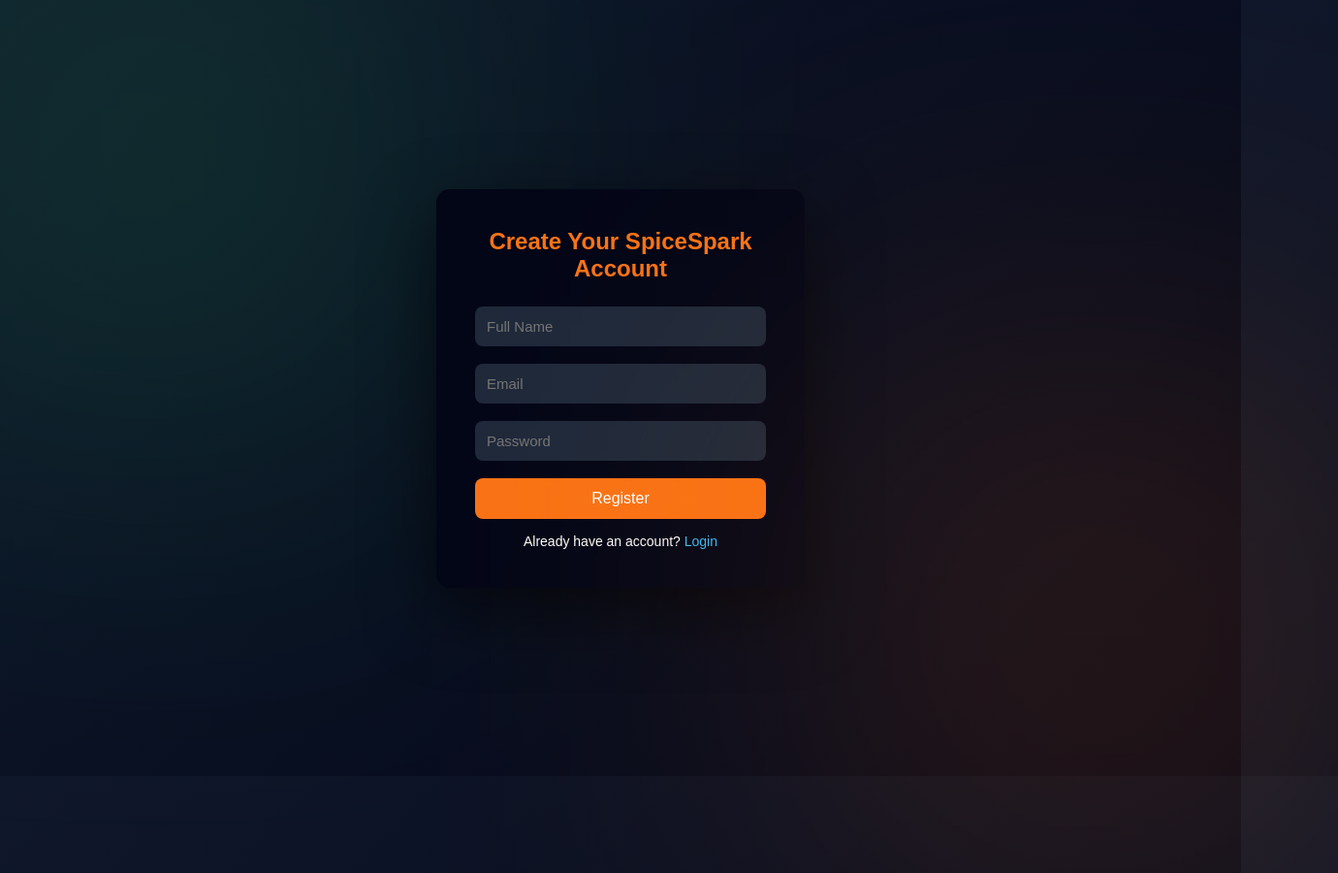
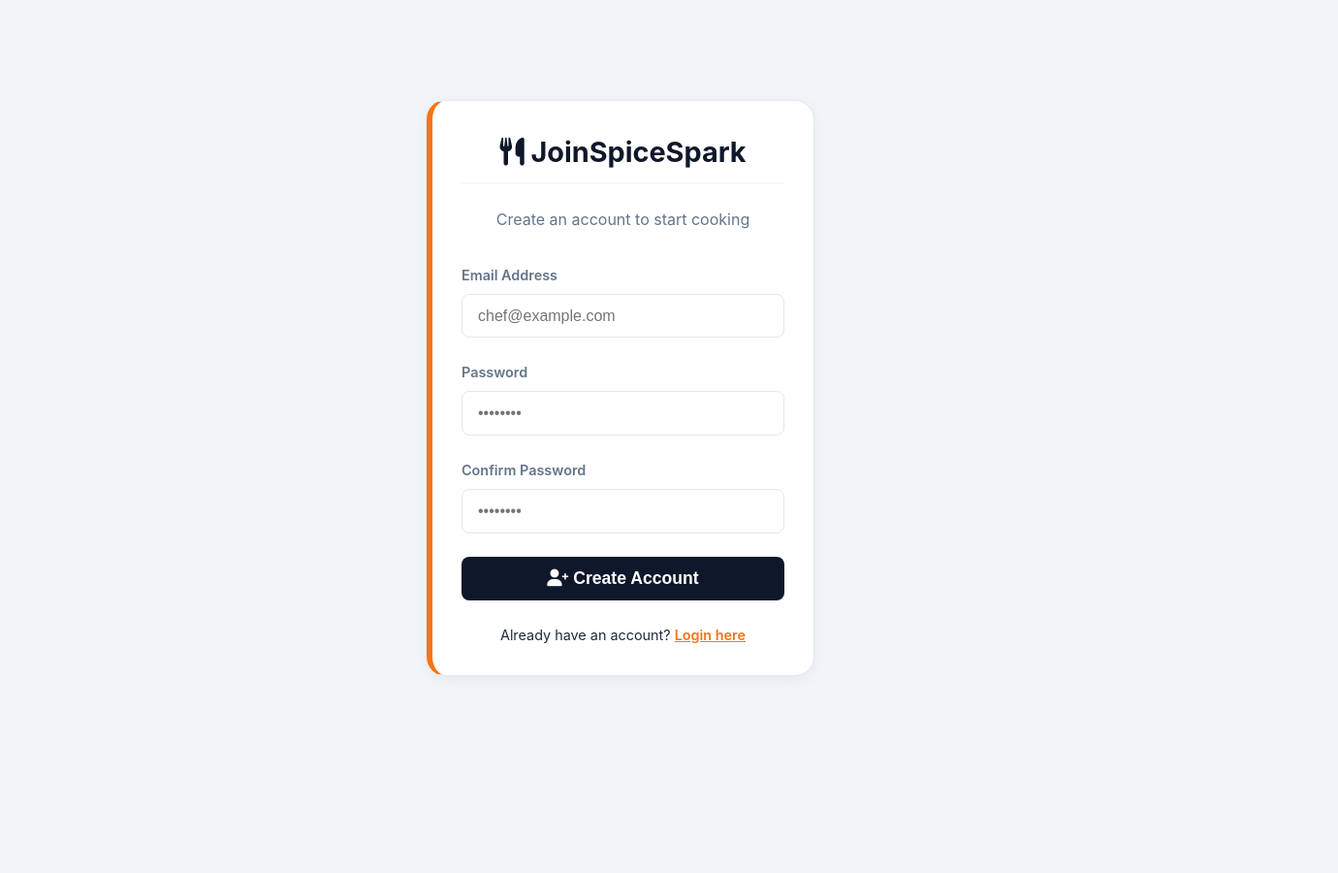
Before and after one commit to timothyasuke-prog/SpiceSpark, a website: page public/register.html in a window 1280 px wide. Shown: the whole page at 97% size, 1380 px wide, since content can reach past the window. After the commit the page ends 800 px from the top, so only its background shows below. Drawn offline with Linux system fonts and the light colour scheme.

Commit message:
Update register.html

```diff
--- a/public/register.html
+++ b/public/register.html
@@ -3,180 +3,97 @@
 <head>
     <meta charset="UTF-8">
     <meta name="viewport" content="width=device-width, initial-scale=1.0">
-<title>Register - SpiceSpark</title>
+    <meta name="theme-color" content="#f97316">
+    <link rel="manifest" href="manifest.json">
+    <title>Register | SpiceSpark</title>
+    <link rel="stylesheet" href="user/style.css">
+    <link rel="stylesheet" href="https://cdnjs.cloudflare.com/ajax/libs/font-awesome/6.0.0/css/all.min.css">
+</head>
+<body style="display: flex; align-items: center; justify-content: center; background: #f1f5f9;">
 
-<style>
+    <button id="pwa-install-btn" class="pwa-install-btn" aria-hidden="true"><i class="fas fa-download"></i> Install</button>
 
-*{
-margin:0;
-padding:0;
-box-sizing:border-box;
-font-family:Arial, Helvetica, sans-serif;
+    <div class="recipe-card" style="width: 100%; max-width: 400px; border-left: 6px solid #f97316;">
+        <div style="text-align: center; margin-bottom: 2rem;">
+            <h2 style="color: #0f172a;"><i class="fas fa-utensils"></i> JoinSpiceSpark</h2>
+            <p style="color: #64748b;">Create an account to start cooking</p>
+        </div>
+
+        <form id="registerForm">
+            <div class="field">
+                <label>Email Address</label>
+                <input type="email" id="regEmail" placeholder="chef@example.com" required>
+            </div>
+
+            <div class="field">
+                <label>Password</label>
+                <input type="password" id="regPass" placeholder="••••••••" required>
+            </div>
+
+            <div class="field">
+                <label>Confirm Password</label>
+                <input type="password" id="confirmPass" placeholder="••••••••" required>
+            </div>
+
+            <button type="submit" id="regBtn" class="btn-primary">
+                <i class="fas fa-user-plus"></i> Create Account
+            </button>
+        </form>
+
+        <div style="text-align: center; margin-top: 1.5rem; font-size: 0.9rem;">
+            Already have an account?
+            <a href="login.html" style="color: #f97316; font-weight: 600;">Login here</a>
+        </div>
+    </div>
+
+<script>
+document.getElementById('registerForm').onsubmit = async (e) => {
+    e.preventDefault();
+
+    const email = document.getElementById('regEmail').value;
+    const password = document.getElementById('regPass').value;
+    const confirmPassword = document.getElementById('confirmPass').value;
+    const btn = document.getElementById('regBtn');
+
+    if (password !== confirmPassword) {
+        alert("❌ Passwords do not match!");
+        return;
     }
 
-body{
-height:100vh;
-display:flex;
-align-items:center;
-justify-content:center;
-background:linear-gradient(135deg,#0f172a,#020617);
-overflow:hidden;
+    btn.disabled = true;
+    const originalText = btn.innerHTML;
+    btn.innerHTML = '<span class="spinner"></span> Creating Account...';
+
+    try {
+        const res = await fetch('/api/auth/register', {
+            method: 'POST',
+            headers: { 'Content-Type': 'application/json' },
+            body: JSON.stringify({ email, password, confirmPassword })
+        });
+
+        const data = await res.json();
+
+        if (res.ok) {
+            alert("✅ " + data.message);
+            window.location.href = "login.html";
+        } else {
+            alert("⚠️ " + data.error);
+            btn.disabled = false;
+            btn.innerHTML = originalText;
         }
+    } catch (err) {
+        alert("❌ Could not connect to the server.");
+        btn.disabled = false;
+        btn.innerHTML = originalText;
+    }
+};
+</script>
 
-/* glowing background */
-
-body::before{
-content:"";
-position:absolute;
-width:500px;
-height:500px;
-background:#22c55e;
-filter:blur(200px);
-opacity:0.25;
-top:-100px;
-left:-100px;
+<script>
+if ('serviceWorker' in navigator) {
+    navigator.serviceWorker.register('/service-worker.js').catch(console.error);
 }
-
-body::after{
-content:"";
-position:absolute;
-width:500px;
-height:500px;
-background:#f97316;
-filter:blur(200px);
-opacity:0.25;
-bottom:-100px;
-right:-100px;
-}
-
-/* card */
-
-.container{
-position:relative;
-background:#020617;
-padding:40px;
-border-radius:14px;
-width:380px;
-box-shadow:0 25px 70px rgba(0,0,0,0.6);
-color:white;
-animation:fadeIn 0.8s ease;
-}
-
-h2{
-text-align:center;
-margin-bottom:25px;
-color:#f97316;
-}
-
-/* inputs */
-
-input{
-width:100%;
-padding:12px;
-margin-bottom:18px;
-border:none;
-border-radius:8px;
-background:#1e293b;
-color:white;
-font-size:15px;
-transition:0.3s;
-}
-
-input:focus{
-outline:none;
-background:#334155;
-}
-
-/* button */
-
-button{
-width:100%;
-padding:12px;
-border:none;
-border-radius:8px;
-background:#f97316;
-color:white;
-font-size:16px;
-cursor:pointer;
-transition:0.3s;
-}
-
-button:hover{
-background:#fb923c;
-transform:scale(1.05);
-}
-
-/* links */
-
-.links{
-text-align:center;
-margin-top:15px;
-font-size:14px;
-}
-
-.links a{
-color:#38bdf8;
-text-decoration:none;
-}
-
-.links a:hover{
-text-decoration:underline;
-}
-
-/* animation */
-
-@keyframes fadeIn{
-from{
-opacity:0;
-transform:translateY(20px);
-}
-to{
-opacity:1;
-transform:translateY(0);
-}
-}
-
-/* mobile */
-
-@media(max-width:450px){
-
-.container{
-width:90%;
-padding:30px;
-}
-
-}
-
-</style>
-</head>
-
-<body>
-
-<div class="container">
-
-<h2>Create Your SpiceSpark Account</h2>
-
-<form id="registerForm">
-
-<input type="text" id="name" placeholder="Full Name" required>
-
-<input type="email" id="email" placeholder="Email" required>
-
-<input type="password" id="password" placeholder="Password" required>
-
-<button type="submit">Register</button>
-
-</form>
-
-<div class="links">
-
-<p>Already have an account? <a href="login.html">Login</a></p>
-
-</div>
-
-</div>
-
-<script src="script.js"></script>
+</script>
 
 </body>
 </html>
```
Lines whose indentation alone changed are shown as unchanged.
